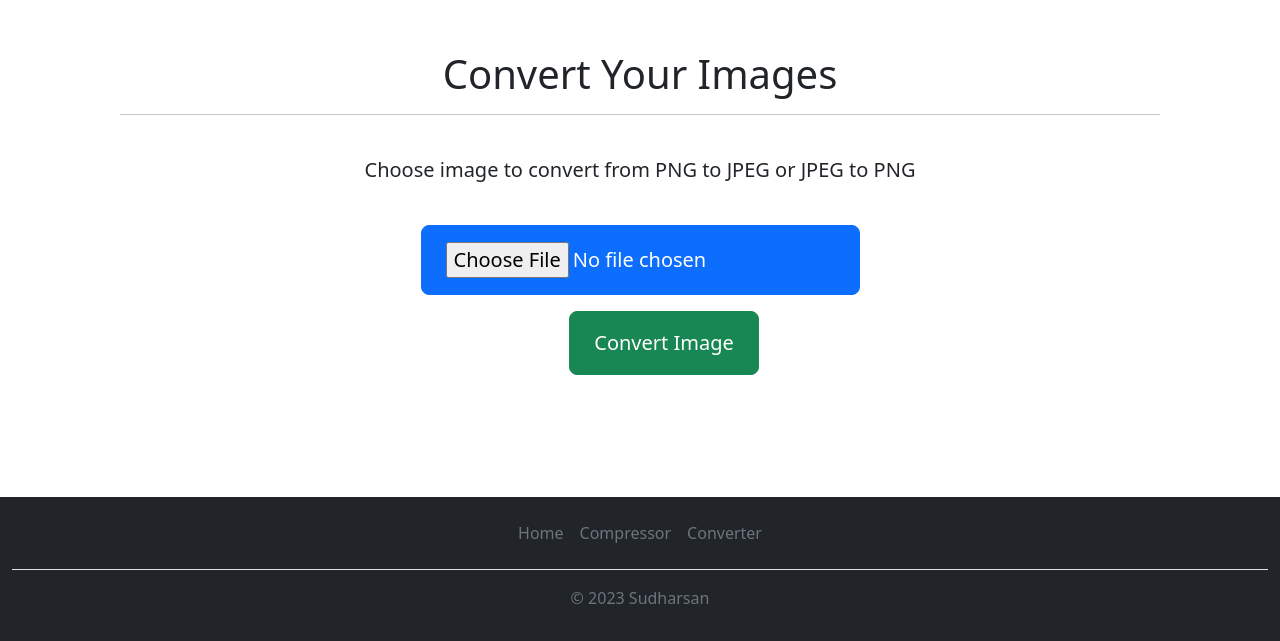
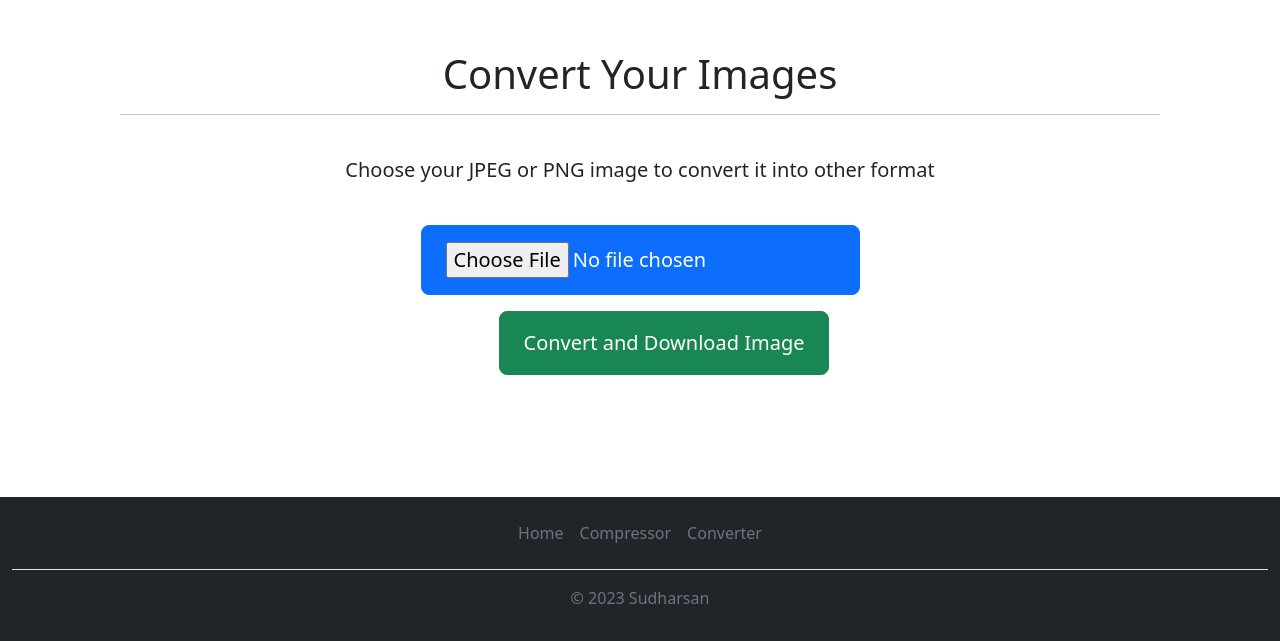
Before and after one commit to Sudharsan7303/Image-Compressor-Converter-GUI, a Flask app: page /converter in a window 1280 px wide. Shown: the part 72-713 px from the top of the page. Run offline with Flask 3, Linux system fonts and the light colour scheme.

Commit message:
code updated

```diff
--- a/Flask-Web_Application/templates/compressor.html
+++ b/Flask-Web_Application/templates/compressor.html
@@ -18,7 +18,7 @@
                 <option value="25" class="btn btn-info btn-lg px-4 p-3">25 % of Original Quality</option>
             </select>
             <div class="container m-3">
-            <input type="submit" class="btn btn-success btn-lg px-4 p-3 ms-3" value="Compress Image">
+            <input type="submit" class="btn btn-success btn-lg px-4 p-3 ms-3" value="Compress and Download Image">
 
             </div>
         </form>
--- a/Flask-Web_Application/templates/converter.html
+++ b/Flask-Web_Application/templates/converter.html
@@ -6,7 +6,7 @@
 
     <h1>Convert Your Images</h1><hr>
     <br>
-    <p class="fs-5 ">Choose image to convert from PNG to JPEG or JPEG to PNG</p>
+    <p class="fs-5 ">Choose your JPEG or PNG image to convert it into other format</p>
     <br>
     <div class="mb-5">
         <form action="{{url_for('converter')}}" method="post" enctype = 'multipart/form-data'>
@@ -14,7 +14,7 @@
             <label class="btn btn-primary btn-lg px-4 p-3"><input type="file" id="img" name="img" accept="image/*" ></label>
 
             <div class="container m-3">
-            <input type="submit" class="btn btn-success btn-lg px-4 p-3 ms-3" value="Convert Image">
+            <input type="submit" class="btn btn-success btn-lg px-4 p-3 ms-3" value="Convert and Download Image">
 
 
 
```
